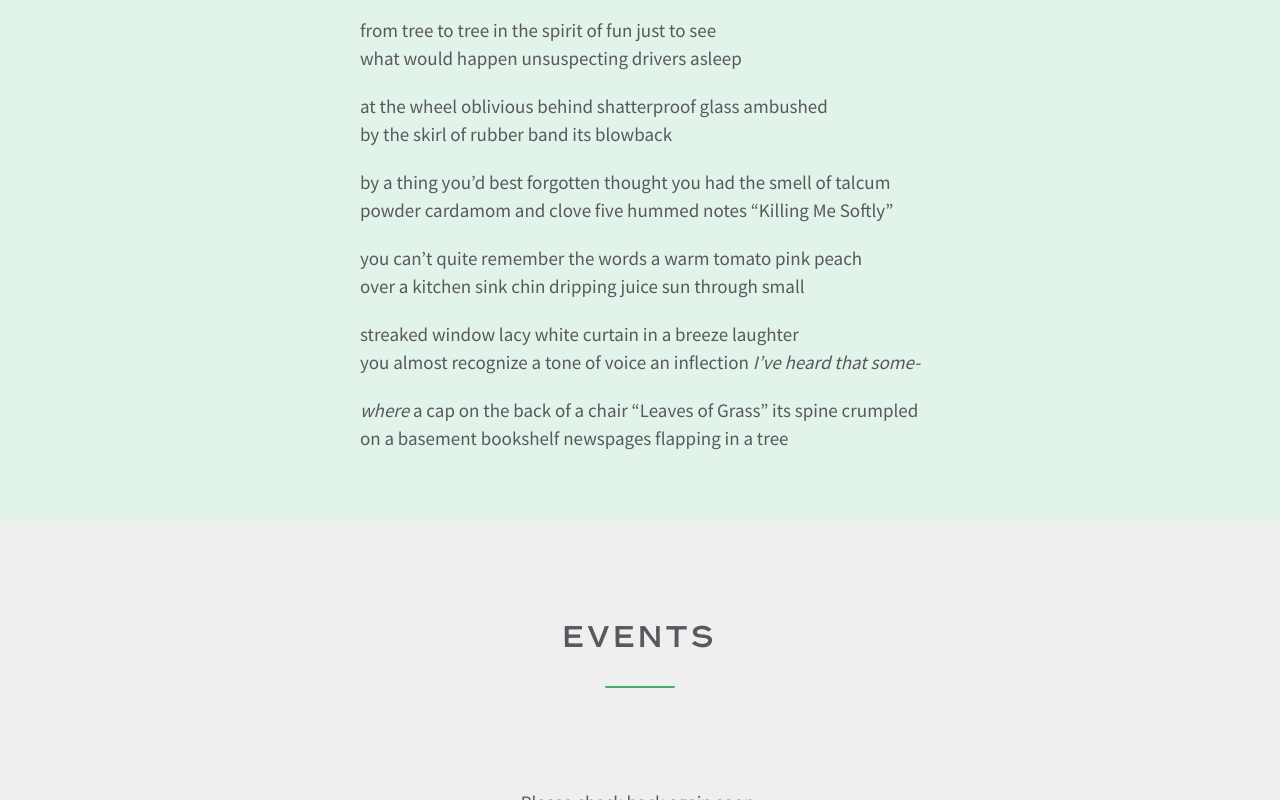
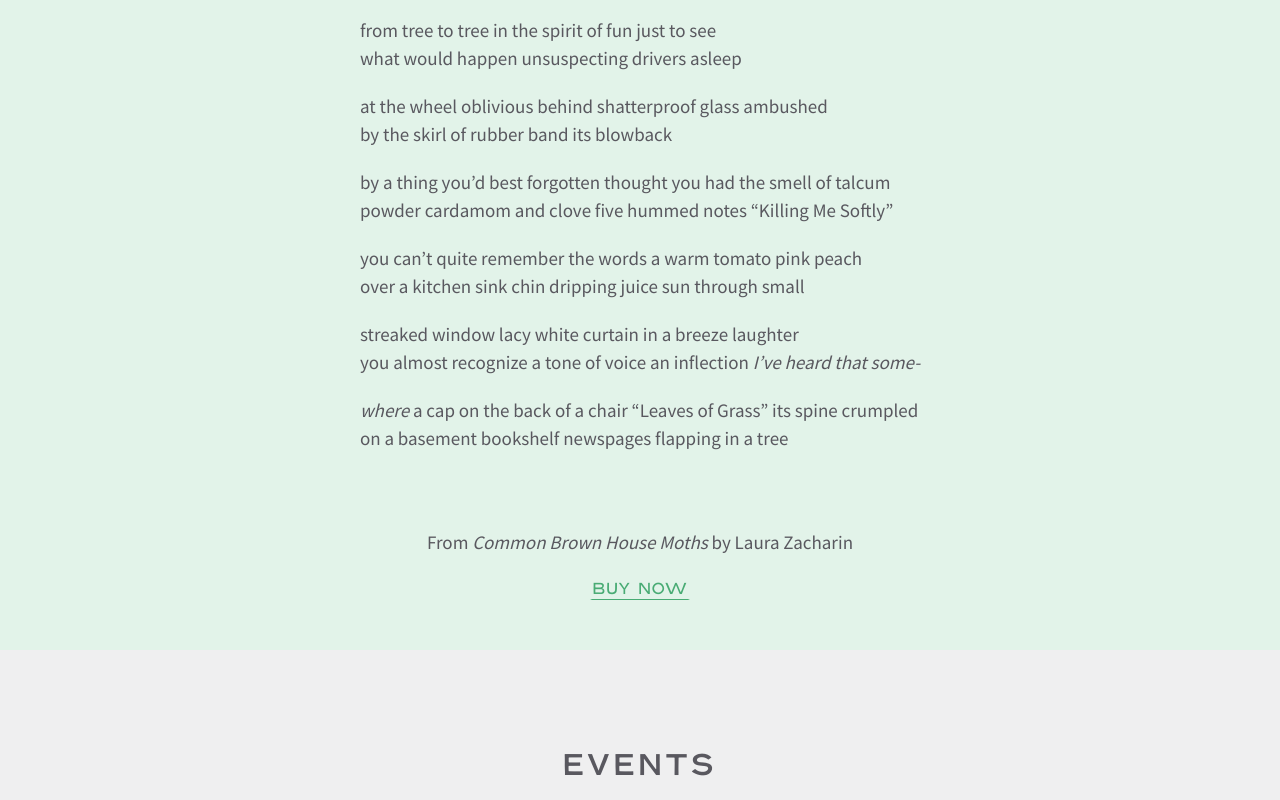
Before and after one commit to sarahmgans/lauraZacharinWebsite, a plain HTML site: page index.html in a window 1280 px wide. Shown: the part 2083-2883 px from the top of the page. Drawn offline with nearby package versions, Linux system fonts and the light colour scheme.

Commit message:
done for now

```diff
--- a/index.html
+++ b/index.html
@@ -95,6 +95,10 @@
             <p>streaked window   lacy white curtain in a breeze   laughter<br>you almost recognize   a tone of  voice   an inflection <i>I’ve heard that some-</p>
             <p>where</i>   a cap on the back of  a chair   “Leaves of  Grass”   its spine crumpled<br>on a basement bookshelf   newspages flapping  in a tree</p>
           </div>
+          <div class="buy">
+            <h4>From <span class="title">Common Brown House Moths</span> by Laura Zacharin</h4>
+            <a href="https://www.chapters.indigo.ca/en-ca/books/common-brown-house-moths/9781927823989-item.html">Buy Now</a>
+          </div>
         </div>
       </div>
     </section>
--- a/sass/_work.scss
+++ b/sass/_work.scss
@@ -7,7 +7,8 @@ section.work{
   }
   .poem {
     display: flex;
-    justify-content: center;
+    flex-direction: column;
+    align-items: center;
   }
   p {
     color: $darkColor;
@@ -19,4 +20,33 @@ section.work{
     font-size: 23px;
     margin-top: 0px;
   }
+  h4 {
+    font-family: 'Source Sans Pro';
+    color: $darkColor;
+    font-size: 19px;
+    margin-top: 0px;
+    font-weight: normal;
+  }
+  .buy {
+    padding-top: 60px;
+  }
+  .title {
+    font-style: italic;
+  }
+  a {
+    color: $accentColor;
+    font-family: 'Hamburg Hand Light';
+    border-bottom: 1px solid $accentColor;
+    width: 100px;
+    padding-bottom: 0px;
+    letter-spacing: 1px;
+    padding-top: 0px;
+    margin: 0 auto;
+    text-align: center;
+    &:hover,
+    &:focus {
+      border-bottom: 1px solid transparent;
+      color: #EE6C4D;
+    }
+  }
 }
```
Also changed, not shown: sass/main.css, 1 other file.
